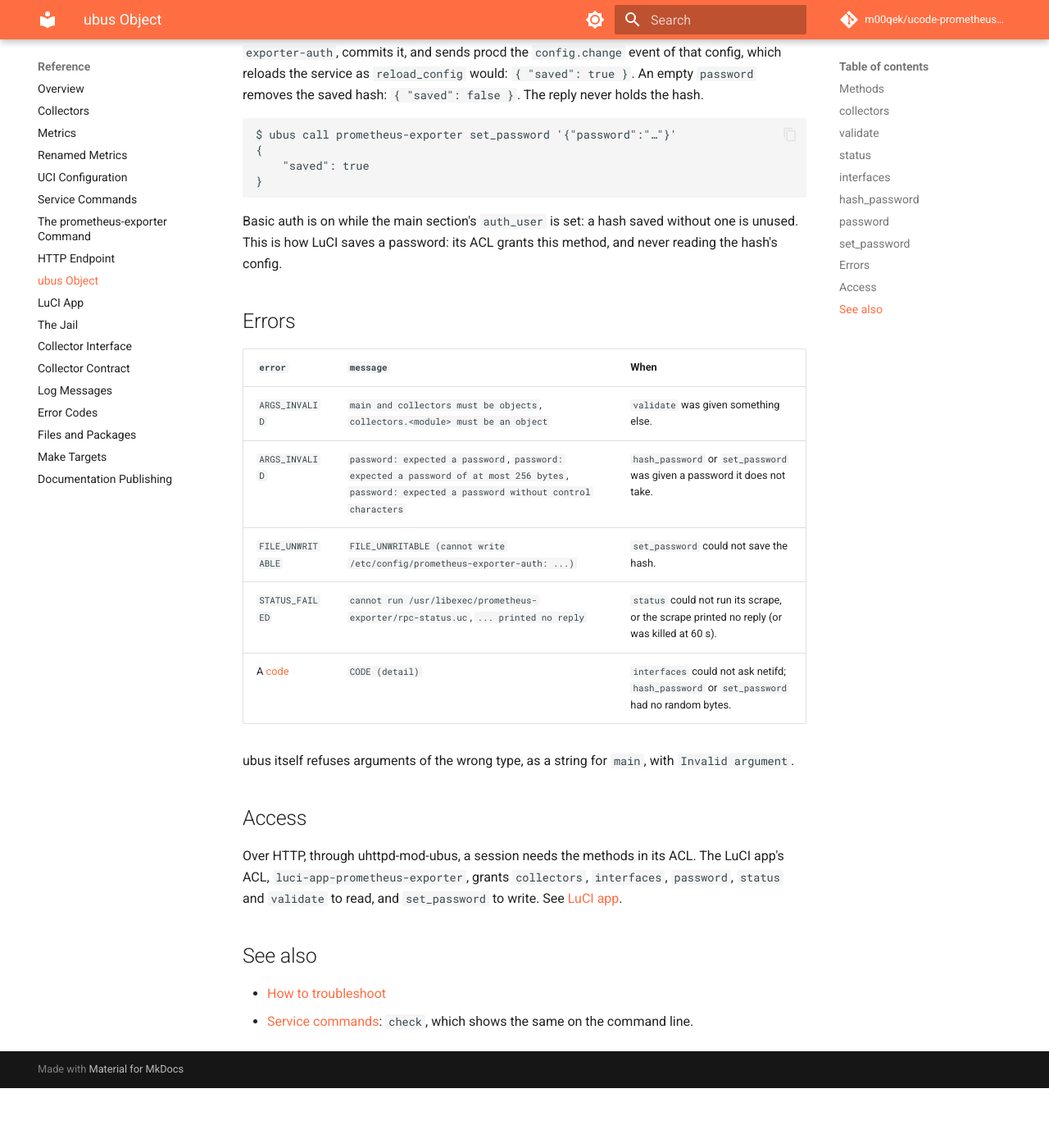
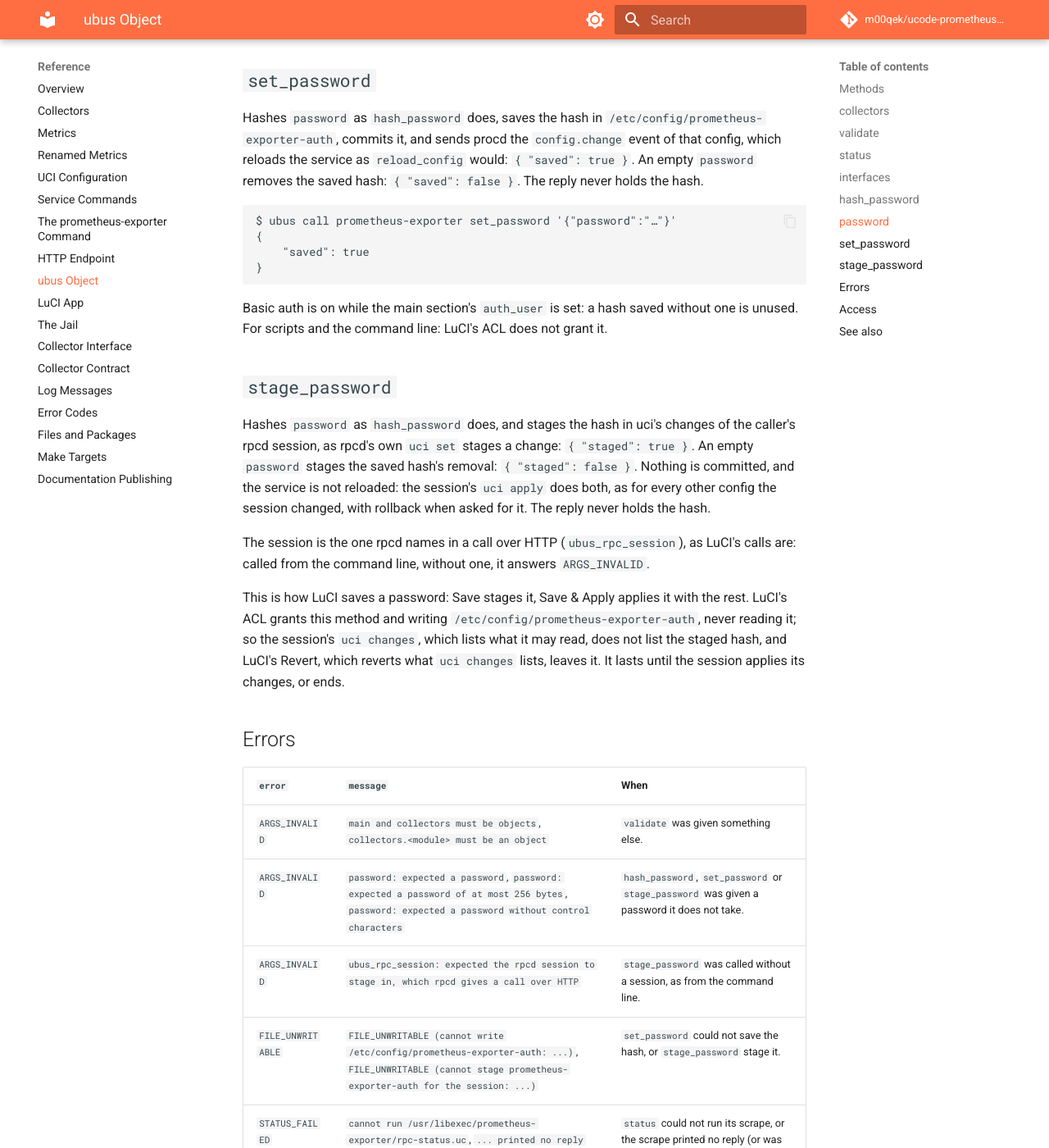
Before and after one commit to m00qek/ucode-prometheus-exporter, an MkDocs documentation site: the page built from docs/reference/ubus.md, in a window 1280 px wide and 1400 px high, scrolled down 7090 px. Shown: the whole window at 82% size. Built offline with MkDocs 1.6.1 and Material for MkDocs 9.7.7, drawn with Linux system fonts in a browser that asks for light colours; comment, search, counter and statistics services are not loaded; before the commit the page ends 8417 px from its top, so only the background shows below that; some of the changed text lies outside the part shown.

Commit message:
Stage a password LuCI saves, for Save & Apply to apply
LuCI's Save handed a new basic auth password to set_password, which
committed its hash and reloaded the service at once, before Save &
Apply applied the rest. Now Save hands it to stage_password, a new
method of the ubus object, which hashes it as root and stages the hash
in the login's rpcd session (ubus_rpc_session, which rpcd gives a call
over HTTP), as rpcd's uci set stages any change: Save & Apply commits
it with the rest, under LuCI's rollback, and the service takes it then.
rpcd cannot be asked over ubus from inside one of its own methods, so
the method stages with a uci cursor on the session's directory.

The app's ACL grants stage_password in place of set_password, and
writing prometheus-exporter-auth, which the session's apply needs,
never reading it: the hash stays out of the page and of what a login
may read. The session's changes do not list the staged hash, and
LuCI's Revert leaves it; the field's placeholder says it is applied on
Save & Apply. set_password stays, for scripts.

The browser tests stage, apply and roll back a password, through the
page and over rpcd.

````diff
--- a/docs/reference/ubus.md
+++ b/docs/reference/ubus.md
@@ -2,7 +2,7 @@
 
 The ubus object `prometheus-exporter` belongs to the base package. rpcd serves it, from the ucode plugin `/usr/share/rpcd/ucode/prometheus-exporter.uc`, over `src/prometheus_exporter/rpc.uc` and its modules `rpc/describe.uc` and `rpc/validate.uc`, whether or not the service runs. rpcd loads it when it starts or reloads; the package reloads rpcd when it is installed, upgraded or removed.
 
-The object reads with the exporter's own modules, and writes nothing but the hash of basic auth's password, through `set_password`. Each call reads the committed configuration and the installed collectors afresh.
+The object reads with the exporter's own modules, and writes nothing but the hash of basic auth's password, through `set_password`, or staged in a LuCI session by `stage_password`. Each call reads the committed configuration and the installed collectors afresh.
 
 ```
 $ ubus -v list prometheus-exporter
@@ -14,6 +14,7 @@ $ ubus -v list prometheus-exporter
 	"hash_password":{"password":"String"}
 	"password":{}
 	"set_password":{"password":"String"}
+	"stage_password":{"password":"String"}
 ```
 
 ---
@@ -29,6 +30,7 @@ $ ubus -v list prometheus-exporter
 | [`hash_password`](#hash_password) | `{ password }` | `{ hash }` |
 | [`password`](#password) | none | `{ saved }` |
 | [`set_password`](#set_password) | `{ password }` | `{ saved }` |
+| [`stage_password`](#stage_password) | `{ password }`, and the caller's rpcd session | `{ staged }` |
 
 A call with malformed arguments, and one that fails, is answered `{ error, message }`. See [Errors](#errors).
 
@@ -197,17 +199,26 @@ $ ubus call prometheus-exporter set_password '{"password":"…"}'
 }
 ```
 
-Basic auth is on while the main section's `auth_user` is set: a hash saved without one is unused. This is how LuCI saves a password: its ACL grants this method, and never reading the hash's config.
+Basic auth is on while the main section's `auth_user` is set: a hash saved without one is unused. For scripts and the command line: LuCI's ACL does not grant it.
+
+## `stage_password`
+
+Hashes `password` as `hash_password` does, and stages the hash in uci's changes of the caller's rpcd session, as rpcd's own `uci set` stages a change: `{ "staged": true }`. An empty `password` stages the saved hash's removal: `{ "staged": false }`. Nothing is committed, and the service is not reloaded: the session's `uci apply` does both, as for every other config the session changed, with rollback when asked for it. The reply never holds the hash.
+
+The session is the one rpcd names in a call over HTTP (`ubus_rpc_session`), as LuCI's calls are: called from the command line, without one, it answers `ARGS_INVALID`.
+
+This is how LuCI saves a password: Save stages it, Save & Apply applies it with the rest. LuCI's ACL grants this method and writing `/etc/config/prometheus-exporter-auth`, never reading it; so the session's `uci changes`, which lists what it may read, does not list the staged hash, and LuCI's Revert, which reverts what `uci changes` lists, leaves it. It lasts until the session applies its changes, or ends.
 
 ## Errors
 
 | `error` | `message` | When |
 | :--- | :--- | :--- |
 | `ARGS_INVALID` | `main and collectors must be objects`, `collectors.<module> must be an object` | `validate` was given something else. |
-| `ARGS_INVALID` | `password: expected a password`, `password: expected a password of at most 256 bytes`, `password: expected a password without control characters` | `hash_password` or `set_password` was given a password it does not take. |
-| `FILE_UNWRITABLE` | `FILE_UNWRITABLE (cannot write /etc/config/prometheus-exporter-auth: ...)` | `set_password` could not save the hash. |
+| `ARGS_INVALID` | `password: expected a password`, `password: expected a password of at most 256 bytes`, `password: expected a password without control characters` | `hash_password`, `set_password` or `stage_password` was given a password it does not take. |
+| `ARGS_INVALID` | `ubus_rpc_session: expected the rpcd session to stage in, which rpcd gives a call over HTTP` | `stage_password` was called without a session, as from the command line. |
+| `FILE_UNWRITABLE` | `FILE_UNWRITABLE (cannot write /etc/config/prometheus-exporter-auth: ...)`, `FILE_UNWRITABLE (cannot stage prometheus-exporter-auth for the session: ...)` | `set_password` could not save the hash, or `stage_password` stage it. |
 | `STATUS_FAILED` | `cannot run /usr/libexec/prometheus-exporter/rpc-status.uc`, `... printed no reply` | `status` could not run its scrape, or the scrape printed no reply (or was killed at 60 s). |
-| A [code](error-codes.md) | `CODE (detail)` | `interfaces` could not ask netifd; `hash_password` or `set_password` had no random bytes. |
+| A [code](error-codes.md) | `CODE (detail)` | `interfaces` could not ask netifd; `hash_password`, `set_password` or `stage_password` had no random bytes. |
 
 ubus itself refuses arguments of the wrong type, as a string for `main`, with `Invalid argument`.
 
````
Also changed, not shown: docs/explanation/security.md (+3 -3 lines), docs/reference/error-codes.md (+1 -1 lines), docs/reference/luci.md (+3 -3 lines), 12 other files.
